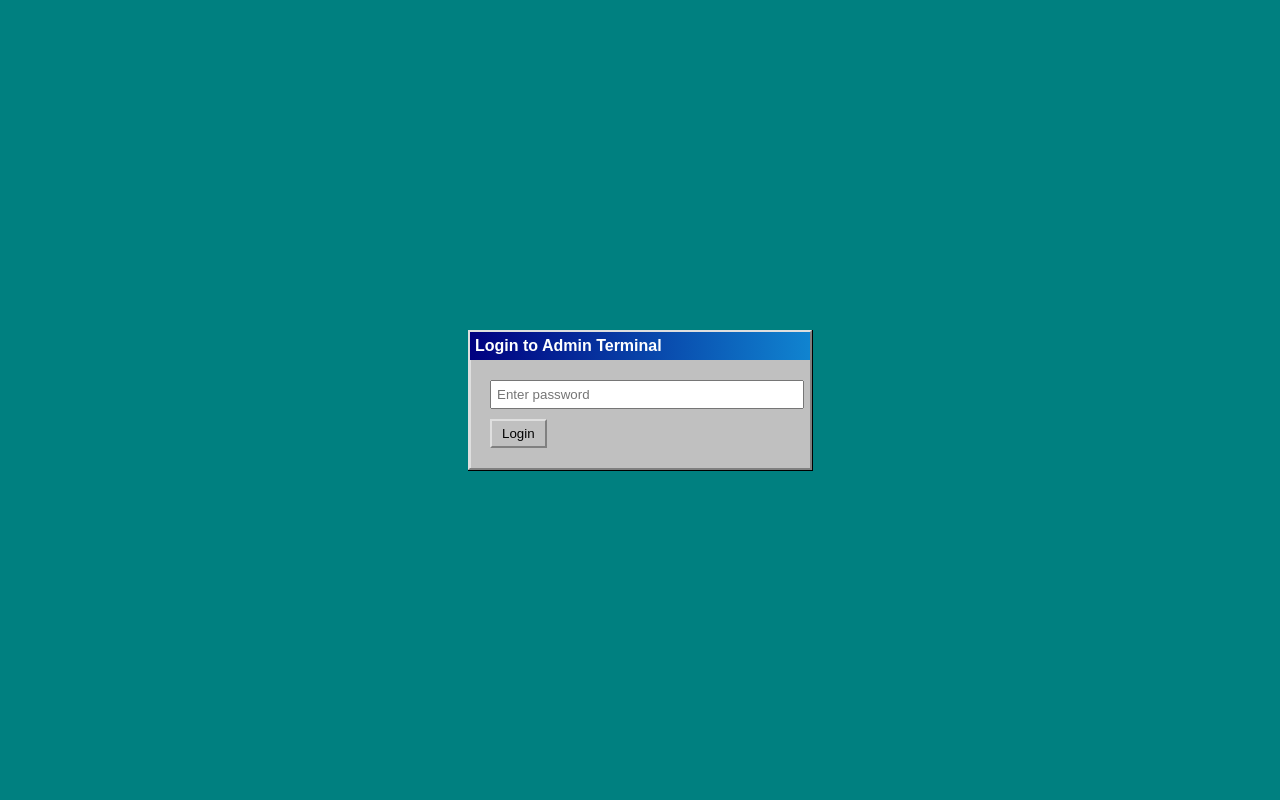
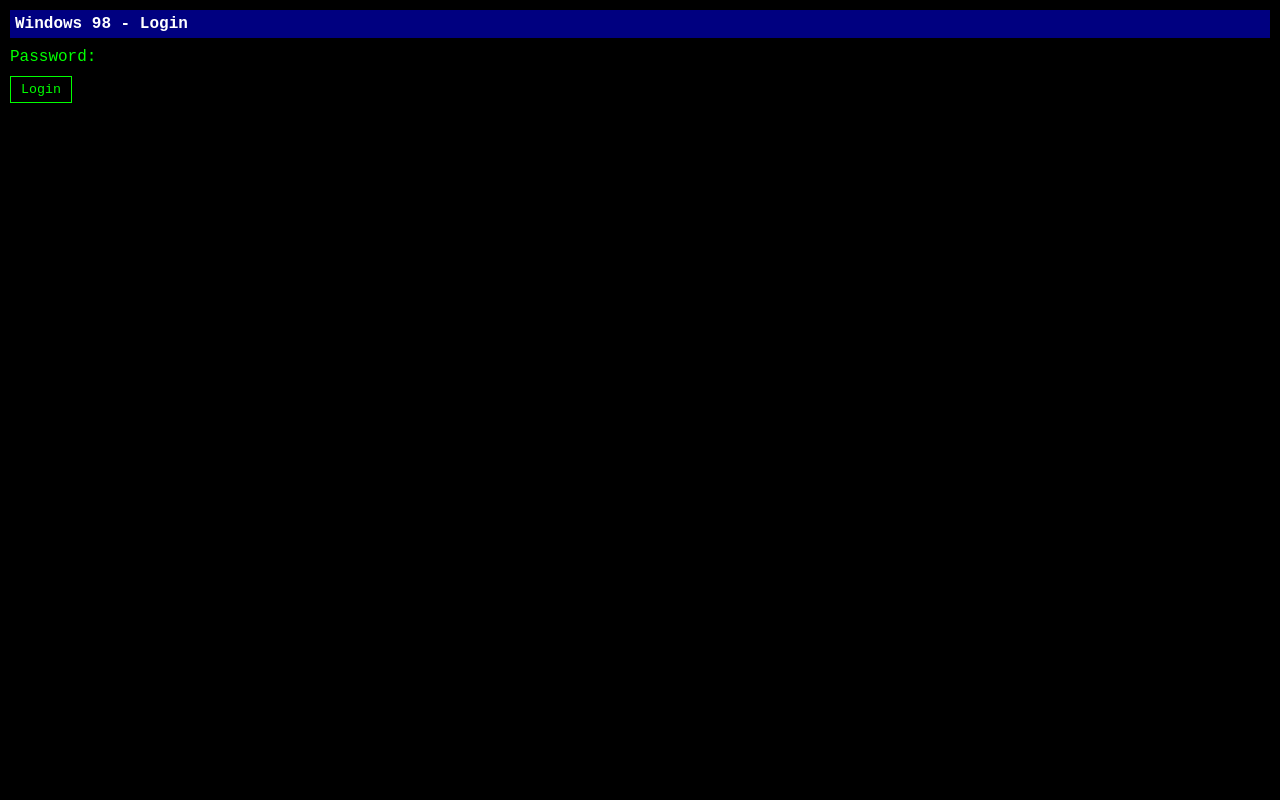
Before and after one commit to rcweston90/WindowLinks, a Flask app: page /login in a window 1280 px wide. Run offline with Flask 3, Linux system fonts and the light colour scheme.

Commit message:
Agent query: Can you access the admin terminal at /admin without logging in? Is there a login page now that matches the terminal-style UI?

```diff
--- a/templates/login.html
+++ b/templates/login.html
@@ -4,60 +4,78 @@
     <meta charset="UTF-8">
     <meta name="viewport" content="width=device-width, initial-scale=1.0">
     <title>Login - Windows-style Linktree Clone</title>
-    <link rel="stylesheet" href="{{ url_for('static', filename='css/style.css') }}">
     <style>
         body, html {
+            margin: 0;
+            padding: 0;
             height: 100%;
-            margin: 0;
+            overflow: hidden;
+            background-color: #000;
+            font-family: 'Courier New', monospace;
+            color: #0f0;
+        }
+        .terminal {
+            padding: 10px;
+            height: 100vh;
+            width: 100vw;
+            box-sizing: border-box;
             display: flex;
-            justify-content: center;
-            align-items: center;
-            background-color: #008080;
+            flex-direction: column;
         }
-        .login-window {
-            background-color: #c0c0c0;
-            border: 2px solid #dfdfdf;
-            border-bottom-color: #808080;
-            border-right-color: #808080;
-            box-shadow: inset 1px 1px #dfdfdf, 1px 0 #000, 0 1px #000, 1px 1px #000;
-            padding: 20px;
-            width: 300px;
-        }
-        .login-title {
-            background: linear-gradient(90deg, #000080, #1084d0);
-            color: white;
+        .terminal-header {
+            background-color: #000080;
+            color: #fff;
             padding: 5px;
-            margin: -20px -20px 20px -20px;
             font-weight: bold;
-        }
-        .login-form input[type="password"] {
-            width: 100%;
-            padding: 5px;
             margin-bottom: 10px;
         }
-        .login-form input[type="submit"] {
-            background-color: #c0c0c0;
-            border: 2px solid #dfdfdf;
-            border-bottom-color: #808080;
-            border-right-color: #808080;
+        .login-form {
+            display: flex;
+            flex-direction: column;
+        }
+        .terminal-input-container {
+            display: flex;
+            align-items: center;
+            margin-bottom: 10px;
+        }
+        .prompt {
+            margin-right: 5px;
+        }
+        .terminal-input {
+            background-color: transparent;
+            border: none;
+            color: #0f0;
+            font-family: 'Courier New', monospace;
+            flex-grow: 1;
+            outline: none;
+        }
+        .submit-button {
+            background-color: transparent;
+            border: 1px solid #0f0;
+            color: #0f0;
+            font-family: 'Courier New', monospace;
             padding: 5px 10px;
             cursor: pointer;
+            align-self: flex-start;
         }
         .error-message {
-            color: red;
+            color: #f00;
             margin-bottom: 10px;
         }
     </style>
 </head>
 <body>
-    <div class="login-window">
-        <div class="login-title">Login to Admin Terminal</div>
+    <div class="terminal">
+        <div class="terminal-header">Windows 98 - Login</div>
         <form class="login-form" method="POST">
             {% if error %}
-            <div class="error-message">{{ error }}</div>
+            <div class="error-message">[ERROR]: {{ error }}</div>
             {% endif %}
-            <input type="password" name="password" placeholder="Enter password" required>
-            <input type="submit" value="Login">
+            <div class="terminal-input-container">
+                <span class="prompt">Password:</span>
+                <input type="password" name="password" class="terminal-input" required>
+            </div>
+            <input type="submit" value="Login" class="submit-button">
         </form>
     </div>
 </body>
```
